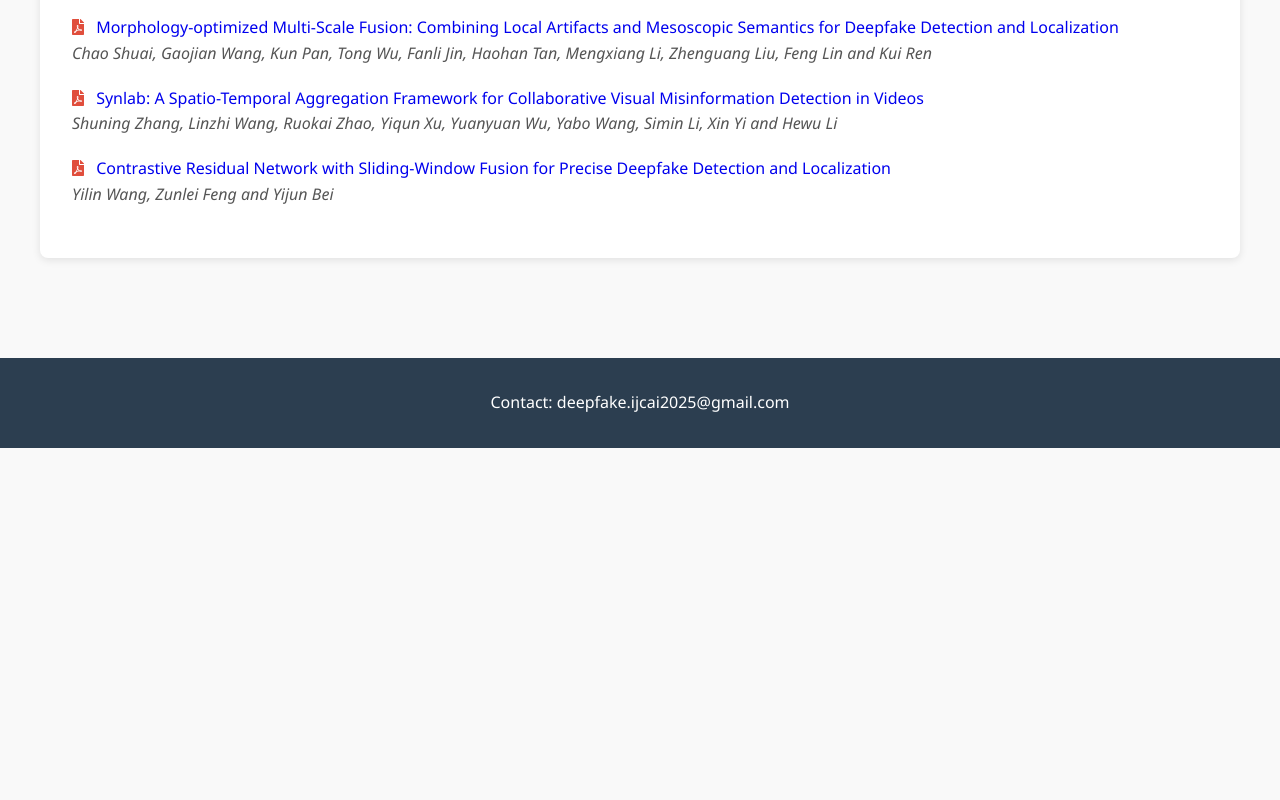
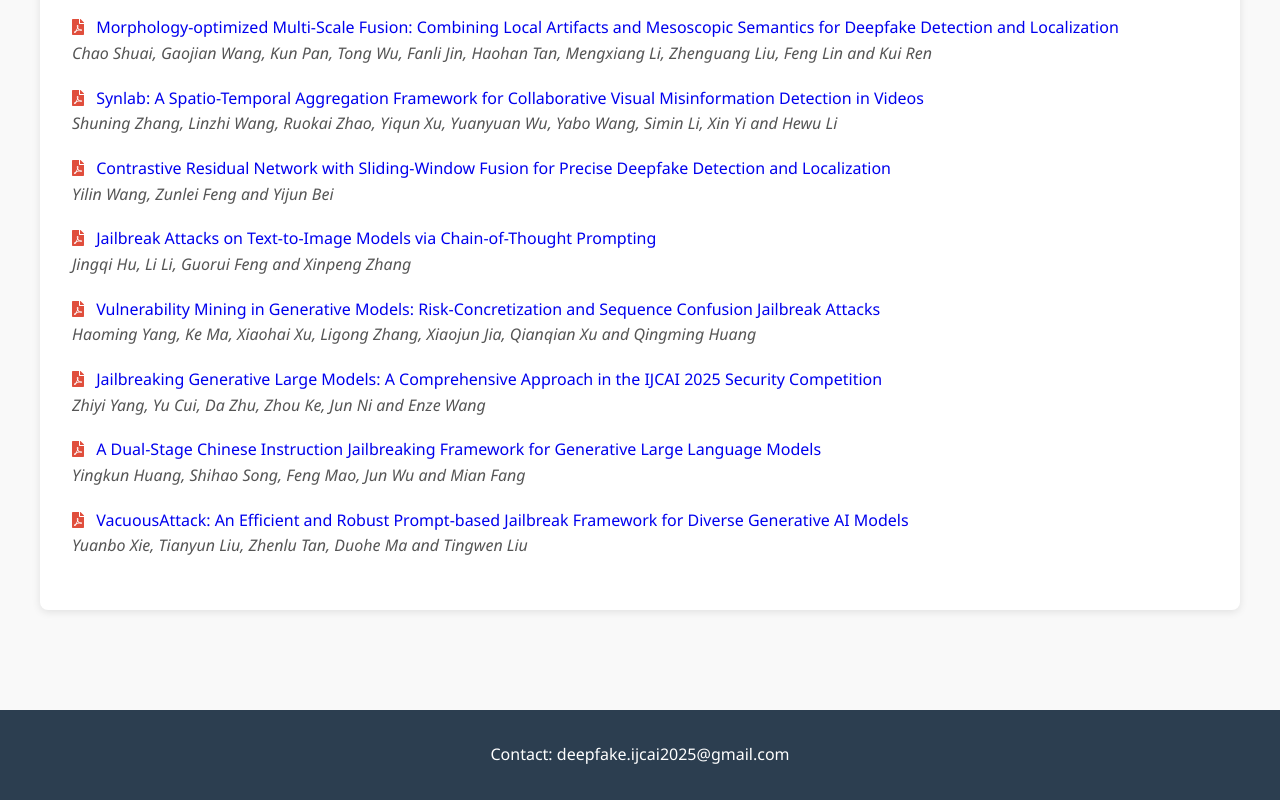
Before and after one commit to AI-Safety-workshop-ijcai2026/AI-Safety-workshop-ijcai2026, a plain HTML site: page accepted_paper.html in a window 1280 px wide. Shown: the part 928-1728 px from the top of the page. Before the commit the page ends 1376 px from the top, so only its background shows below. Drawn offline with Linux system fonts and the light colour scheme.

Commit message:
papers insert

```diff
--- a/accepted_paper.html
+++ b/accepted_paper.html
@@ -149,8 +149,47 @@
                 <br>
                 <span style="font-style:italic; color:#555;">Yilin Wang, Zunlei Feng and Yijun Bei</span>
             </li>
+            <li style="margin-bottom: 1.2rem;">
+                <a href="pdf/IJCAI__25_manuscript.pdf" target="_blank" style="text-decoration:none;">
+                    <i class="fas fa-file-pdf" style="color:#e04e3c; margin-right:8px;"></i>
+                    Jailbreak Attacks on Text-to-Image Models via Chain-of-Thought Prompting
+                </a>
+                <br>
+                <span style="font-style:italic; color:#555;">Jingqi Hu, Li Li, Guorui Feng and Xinpeng Zhang</span>
+            </li>
+            <li style="margin-bottom: 1.2rem;">
+                <a href="pdf/LLM_SafetyTrack_Paper5_CameraReady.pdf" target="_blank" style="text-decoration:none;">
+                    <i class="fas fa-file-pdf" style="color:#e04e3c; margin-right:8px;"></i>
+                    Vulnerability Mining in Generative Models: Risk-Concretization and Sequence Confusion Jailbreak Attacks
+                </a>
+                <br>
+                <span style="font-style:italic; color:#555;">Haoming Yang, Ke Ma, Xiaohai Xu, Ligong Zhang, Xiaojun Jia, Qianqian Xu and Qingming Huang</span>
+            </li>
+            <li style="margin-bottom: 1.2rem;">
+                <a href="pdf/Jailbreaking Generative Large Models.pdf" target="_blank" style="text-decoration:none;">
+                    <i class="fas fa-file-pdf" style="color:#e04e3c; margin-right:8px;"></i>
+                    Jailbreaking Generative Large Models: A Comprehensive Approach in the IJCAI 2025 Security Competition
+                </a>
+                <br>
+                <span style="font-style:italic; color:#555;">Zhiyi Yang, Yu Cui, Da Zhu, Zhou Ke, Jun Ni and Enze Wang</span>
+            </li>
+            <li style="margin-bottom: 1.2rem;">
+                <a href="pdf/A Dual-Stage Chinese Instruction Jailbreaking Framework for Generative Large Language Models.pdf" target="_blank" style="text-decoration:none;">
+                    <i class="fas fa-file-pdf" style="color:#e04e3c; margin-right:8px;"></i>
+                    A Dual-Stage Chinese Instruction Jailbreaking Framework for Generative Large Language Models
+                </a>
+                <br>
+                <span style="font-style:italic; color:#555;">Yingkun Huang, Shihao Song, Feng Mao, Jun Wu and Mian Fang</span>
+            </li>
+            <li style="margin-bottom: 1.2rem;">
+                <a href="pdf/VacuousAttack__An_Efficient_and_Robust_Prompt_based_Jailbreak_Framework_for_Diverse_Generative_AI_Models.pdf" target="_blank" style="text-decoration:none;">
+                    <i class="fas fa-file-pdf" style="color:#e04e3c; margin-right:8px;"></i>
+                    VacuousAttack: An Efficient and Robust Prompt-based Jailbreak Framework for Diverse Generative AI Models
+                </a>
+                <br>
+                <span style="font-style:italic; color:#555;">Yuanbo Xie, Tianyun Liu, Zhenlu Tan, Duohe Ma and Tingwen Liu</span>
+            </li>
         </ul>
-
     </section>
 </main>
 
```
Also changed, not shown: 6 other files.
